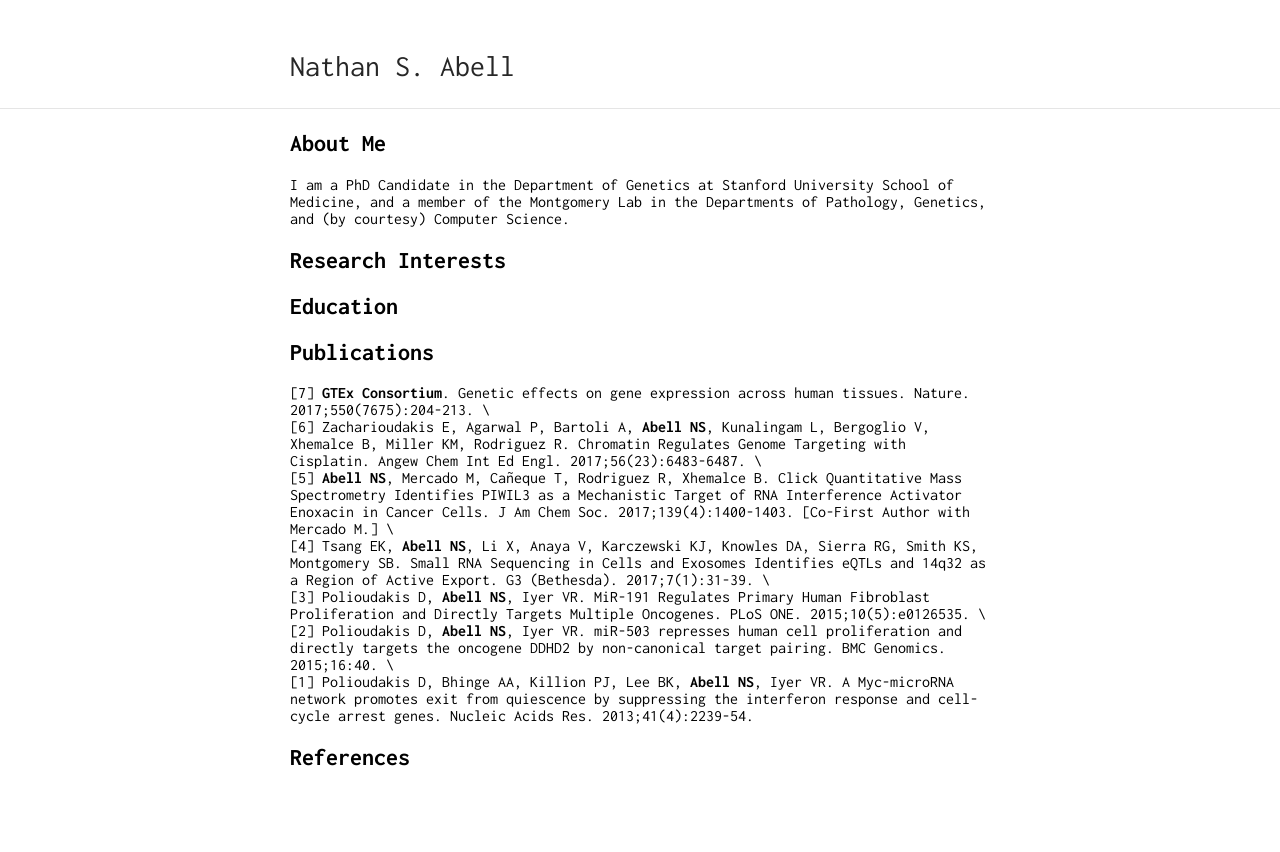
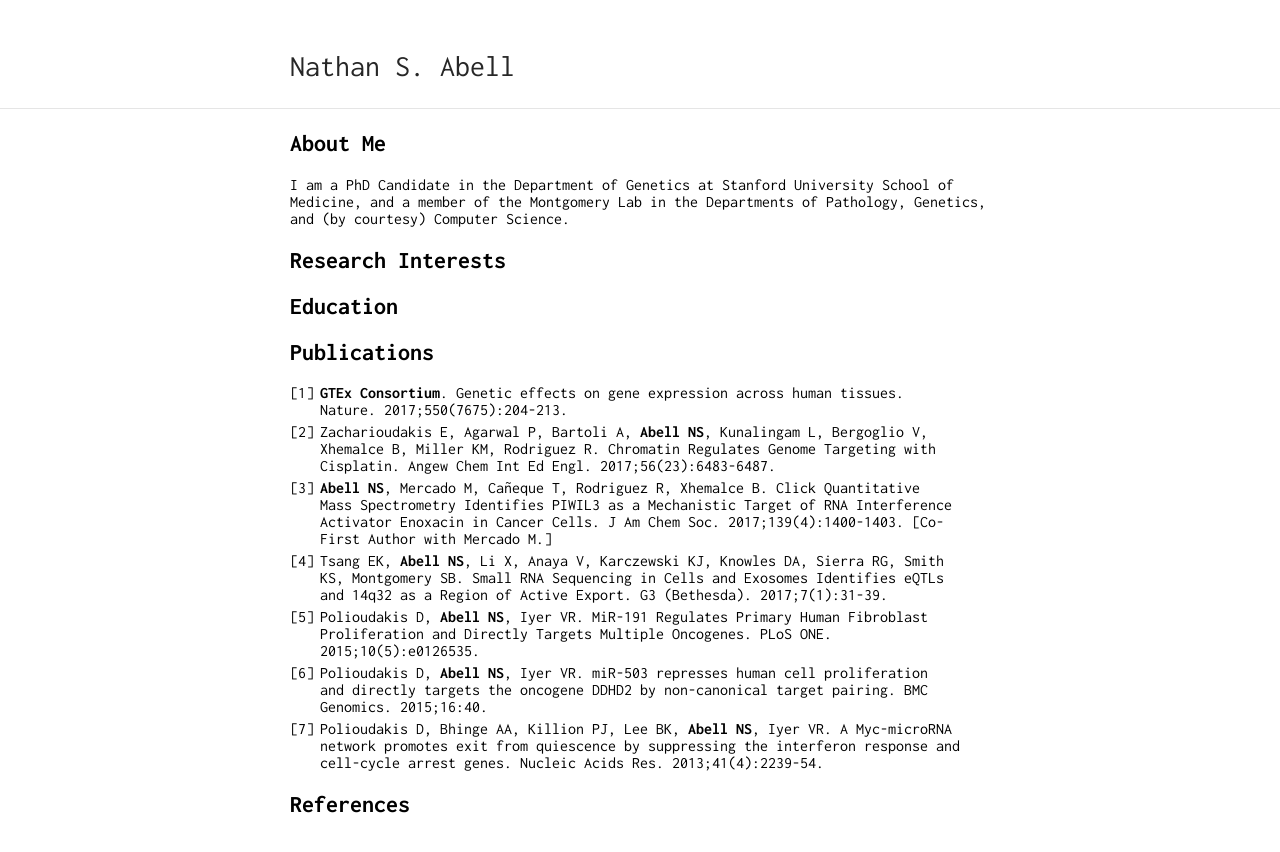
Before and after one commit to nsabell/nsabell.github.io, a Jekyll site: the page built from index.md, in a window 1280 px wide. Shown: the top 852 px of the page. Built offline with Jekyll 4.4.1, drawn with Linux system fonts in a browser that asks for light colours; our own code applies the rules of GitHub Pages for plain Markdown files.

Commit message:
publications

```diff
--- a/index.md
+++ b/index.md
@@ -12,12 +12,13 @@ I am a PhD Candidate in the Department of Genetics at Stanford University School
 
 ## Publications
 
-[7] **GTEx Consortium**. Genetic effects on gene expression across human tissues. Nature. 2017;550(7675):204-213. \\ \\
-[6] Zacharioudakis E, Agarwal P, Bartoli A, **Abell NS**, Kunalingam L, Bergoglio V, Xhemalce B, Miller KM, Rodriguez R. Chromatin Regulates Genome Targeting with Cisplatin. Angew Chem Int Ed Engl. 2017;56(23):6483-6487. \\ \\
-[5] **Abell NS**, Mercado M, Cañeque T, Rodriguez R, Xhemalce B. Click Quantitative Mass Spectrometry Identifies PIWIL3 as a Mechanistic Target of RNA Interference Activator Enoxacin in Cancer Cells. J Am Chem Soc. 2017;139(4):1400-1403. [Co-First Author with Mercado M.] \\ \\
-[4] Tsang EK, **Abell NS**, Li X, Anaya V, Karczewski KJ, Knowles DA, Sierra RG, Smith KS, Montgomery SB. Small RNA Sequencing in Cells and Exosomes Identifies eQTLs and 14q32 as a Region of Active Export. G3 (Bethesda). 2017;7(1):31-39. \\ \\
-[3] Polioudakis D, **Abell NS**, Iyer VR. MiR-191 Regulates Primary Human Fibroblast Proliferation and Directly Targets Multiple Oncogenes. PLoS ONE. 2015;10(5):e0126535. \\ \\
-[2] Polioudakis D, **Abell NS**, Iyer VR. miR-503 represses human cell proliferation and directly targets the oncogene DDHD2 by non-canonical target pairing. BMC Genomics. 2015;16:40. \\ \\
-[1] Polioudakis D, Bhinge AA, Killion PJ, Lee BK, **Abell NS**, Iyer VR. A Myc-microRNA network promotes exit from quiescence by suppressing the interferon response and cell-cycle arrest genes. Nucleic Acids Res. 2013;41(4):2239-54.
+7. **GTEx Consortium**. Genetic effects on gene expression across human tissues. Nature. 2017;550(7675):204-213.
+6. Zacharioudakis E, Agarwal P, Bartoli A, **Abell NS**, Kunalingam L, Bergoglio V, Xhemalce B, Miller KM, Rodriguez R. Chromatin Regulates Genome Targeting with Cisplatin. Angew Chem Int Ed Engl. 2017;56(23):6483-6487.
+5. **Abell NS**, Mercado M, Cañeque T, Rodriguez R, Xhemalce B. Click Quantitative Mass Spectrometry Identifies PIWIL3 as a Mechanistic Target of RNA Interference Activator Enoxacin in Cancer Cells. J Am Chem Soc. 2017;139(4):1400-1403. [Co-First Author with Mercado M.]
+4. Tsang EK, **Abell NS**, Li X, Anaya V, Karczewski KJ, Knowles DA, Sierra RG, Smith KS, Montgomery SB. Small RNA Sequencing in Cells and Exosomes Identifies eQTLs and 14q32 as a Region of Active Export. G3 (Bethesda). 2017;7(1):31-39.
+3. Polioudakis D, **Abell NS**, Iyer VR. MiR-191 Regulates Primary Human Fibroblast Proliferation and Directly Targets Multiple Oncogenes. PLoS ONE. 2015;10(5):e0126535.
+2. Polioudakis D, **Abell NS**, Iyer VR. miR-503 represses human cell proliferation and directly targets the oncogene DDHD2 by non-canonical target pairing. BMC Genomics. 2015;16:40.
+1. Polioudakis D, Bhinge AA, Killion PJ, Lee BK, **Abell NS**, Iyer VR. A Myc-microRNA network promotes exit from quiescence by suppressing the interferon response and cell-cycle arrest genes. Nucleic Acids Res. 2013;41(4):2239-54.
+{: reversed="reversed"}
 
 ## References
```
